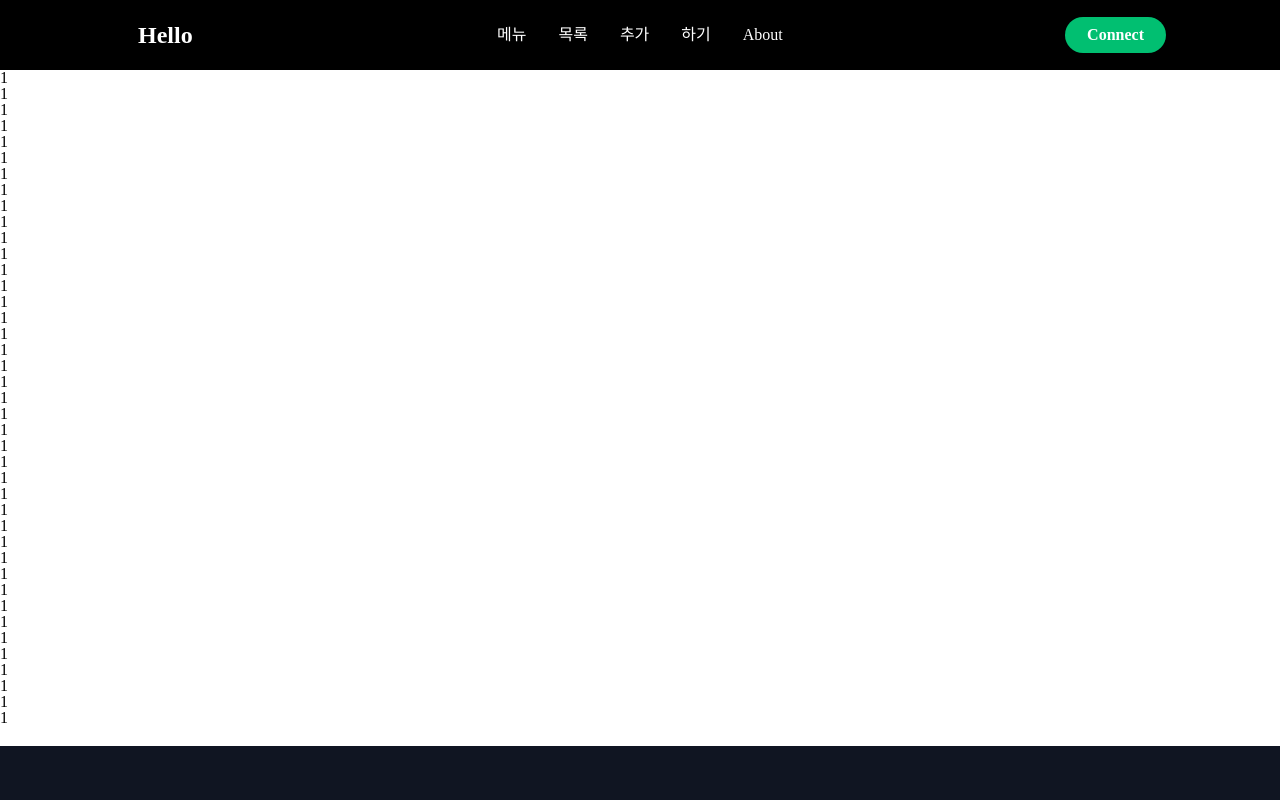
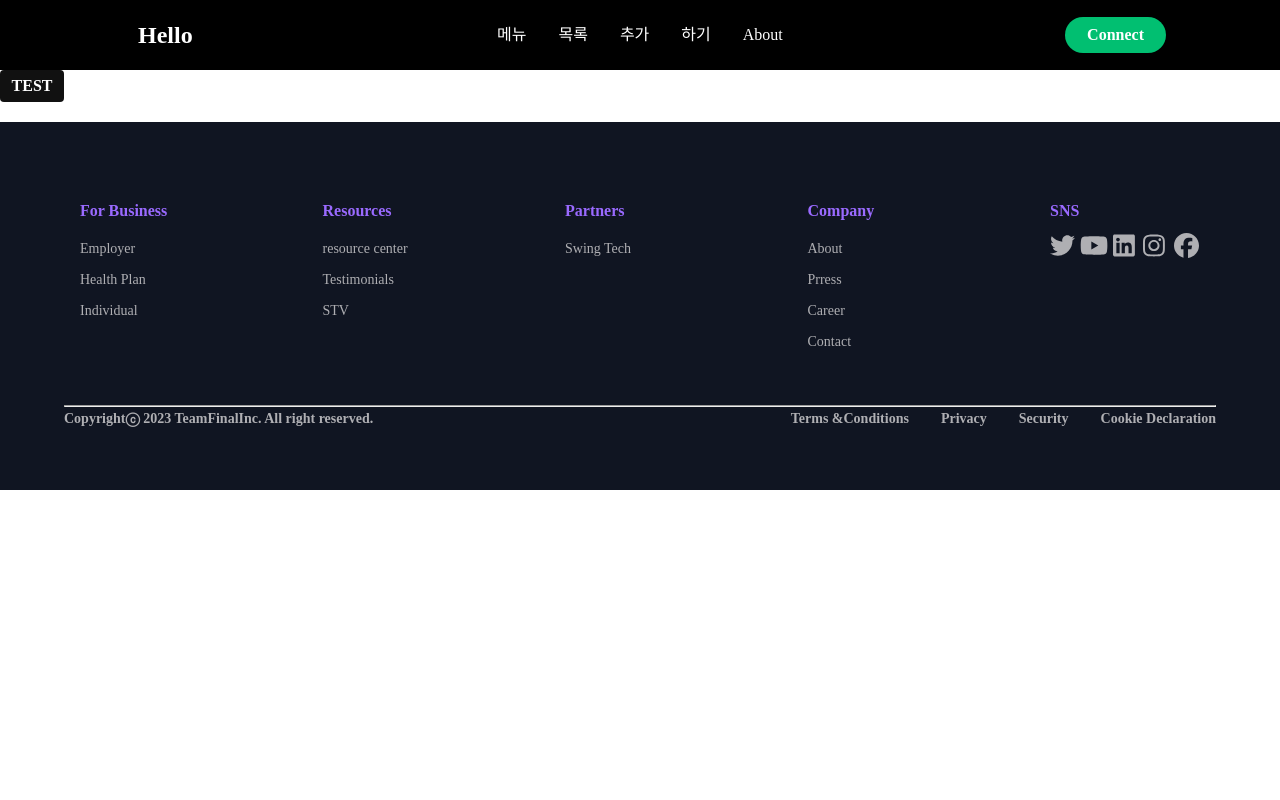
Before and after one commit to codestates-beb/BEB-08-final-Collectifi, a React (Create React App) app in the folder client/: page / in a window 1280 px wide. Shown: the top 800 px of the page. Built offline with nearby package versions, Linux system fonts and the light colour scheme.

Commit message:
feat: modal ui

```diff
--- /dev/null
+++ b/client/src/components/UI/AlertModal.tsx
@@ -0,0 +1,100 @@
+import React from 'react';
+import ReactDOM from 'react-dom';
+import styled, { css } from 'styled-components';
+
+import Button from './Button';
+
+type Props = {
+  title: string;
+  message: string;
+  onConfirm: () => void;
+}
+
+const Backdrop: React.FC<{onConfirm: () => void}> = (props) => {
+  return <StyledBackdrop className={'backdrop'} onClick={props.onConfirm} />;
+};
+
+const ModalOverlay:React.FC<Props> = (props) => {
+  return (
+    <StyledModalOverlay className='modal'>
+      <header className='header'>
+        <h2>{props.title}</h2>
+      </header>
+      <div className='content'>
+        <p>{props.message}</p>
+      </div>
+      <footer className='actions'>
+        <Button onClick={props.onConfirm}>Okay</Button>
+      </footer>
+    </StyledModalOverlay>
+  );
+};
+
+const AlertModal: React.FC<Props> = (props) => {
+  const backdropRoot = document.getElementById('backdrop-root');
+  const overlayRoot = document.getElementById('overlay-root');
+  return (
+    <>
+      {backdropRoot && ReactDOM.createPortal(
+        <Backdrop onConfirm={props.onConfirm} />,
+        backdropRoot
+      )}
+      {overlayRoot && ReactDOM.createPortal(
+        <ModalOverlay
+          title={props.title}
+          message={props.message}
+          onConfirm={props.onConfirm}
+        />,
+        overlayRoot
+      )}
+    </>
+  );
+};
+
+export default AlertModal;
+
+const StyledBackdrop = styled.div`
+  position: fixed;
+  top: 0;
+  left: 0;
+  width: 100%;
+  height: 100vh;
+  z-index: 10;
+  background: rgba(0, 0, 0, 0.75);
+`
+
+const StyledModalOverlay = styled.div`
+  position: fixed;
+  top: 30vh;
+  left: 10%;
+  width: 80%;
+  z-index: 100;
+  overflow: hidden;
+
+  & .header {
+    background: #4f005f;
+    padding: 1rem;
+  }
+
+  & .header h2 {
+    margin: 0;
+    color: white;
+  }
+
+  & .content {
+    padding: 1rem;
+  }
+
+  & .actions {
+    padding: 1rem;
+    display: flex;
+    justify-content: flex-end;
+  }
+
+  @media (min-width: 768px) {
+    .modal {
+      left: calc(50% - 20rem);
+      width: 40rem;
+    }
+  }
+`
--- a/client/src/pages/MainPage.tsx
+++ b/client/src/pages/MainPage.tsx
@@ -1,49 +1,24 @@
-import React from 'react';
+import React, { useState } from 'react';
+import Button from '../components/UI/Button';
+import AlertModal from '../components/UI/AlertModal';
 
 const MainPage = () => {
+  const [error, setError] = useState<any>(null);
+
+  const errorHandler = () => {
+    setError(null);
+  };
+
   return (
     <>
-      <div>1</div>
-      <div>1</div>
-      <div>1</div>
-      <div>1</div>
-      <div>1</div>
-      <div>1</div>
-      <div>1</div>
-      <div>1</div>
-      <div>1</div>
-      <div>1</div>
-      <div>1</div>
-      <div>1</div>
-      <div>1</div>
-      <div>1</div>
-      <div>1</div>
-      <div>1</div>
-      <div>1</div>
-      <div>1</div>
-      <div>1</div>
-      <div>1</div>
-      <div>1</div>
-      <div>1</div>
-      <div>1</div>
-      <div>1</div>
-      <div>1</div>
-      <div>1</div>
-      <div>1</div>
-      <div>1</div>
-      <div>1</div>
-      <div>1</div>
-      <div>1</div>
-      <div>1</div>
-      <div>1</div>
-      <div>1</div>
-      <div>1</div>
-      <div>1</div>
-      <div>1</div>
-      <div>1</div>
-      <div>1</div>
-      <div>1</div>
-      <div>1</div>
+      <Button onClick={()=>{setError("asd")}}>TEST</Button>
+      {error && (
+        <AlertModal
+          title={"title"}
+          message={"message"}
+          onConfirm={errorHandler}
+        />
+      )}
     </>
   );
 };
```
